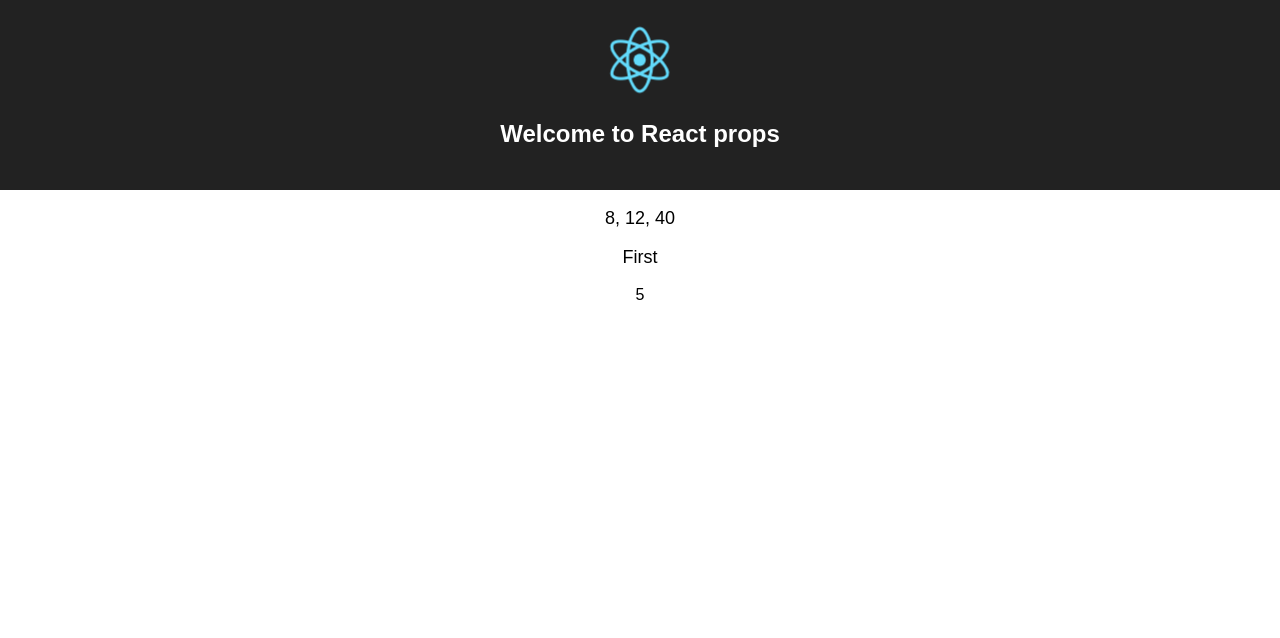
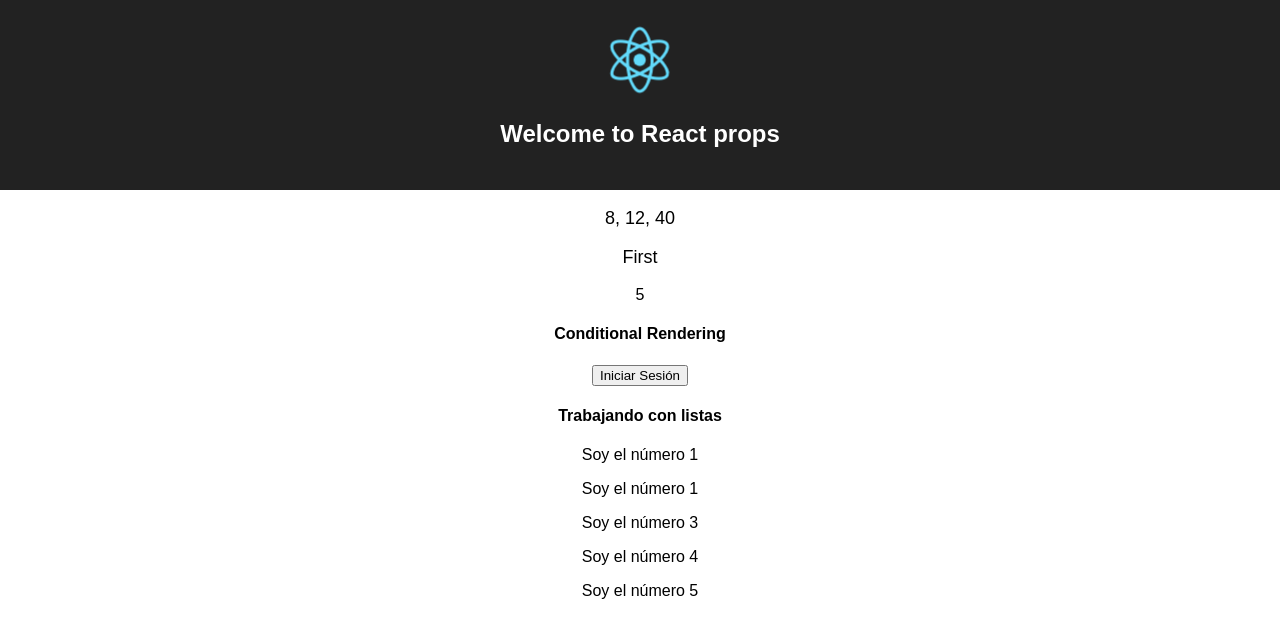
Before and after one commit to dktomaszenko/aprendeReactJS, a React (Create React App) app: page / in a window 1280 px wide. Shown: the top 638 px of the page. Built offline with nearby package versions, Linux system fonts and the light colour scheme.

Commit message:
Trabajando con listas

```diff
--- a/src/App.js
+++ b/src/App.js
@@ -1,12 +1,29 @@
 import React, {Component} from 'react';
 import logo from './logo.svg';
 import './App.css';
+import ConditionalSection from './sections/conditional'
+
 
 class Hello extends Component {
     render() {
         return <h1 className="App-title">{this.props.title}</h1>
     }
 }
+class MiLista extends Component {
+    render (){
+        const numbers = [1, 1, 3, 4, 5 ];
+        return (
+            <div>
+                <h4>Trabajando con listas</h4>
+                {numbers.map((number, index)=>{
+                    return <p key={index}>Soy el número {number}</p>
+                })}
+            </div>
+        )
+    }
+}
+
+
 
 class Text extends Component {
     render() {
@@ -23,6 +40,8 @@ class Text extends Component {
                 <p className="App-intro">{mappedNumber.join(', ')}</p>
                 <p className="App-intro">{objectWithInfo.key}</p>
                 <Contador />
+                <ConditionalSection />
+                <MiLista />
             </div>
         )
     }
--- /dev/null
+++ b/src/sections/conditional.js
@@ -0,0 +1,36 @@
+import React, {Component} from 'react';
+
+export default class ConditionalSection extends Component {
+    constructor() {
+        super();
+        this.state = {
+            isUserLogged: false
+        }
+    }
+
+    render() {
+        return (
+            <div>
+                <h4>Conditional Rendering</h4>
+                {!this.state.isUserLogged ? <LoginButton/> : <LogoutButton/>}
+            </div>
+        )
+    }
+}
+
+class LoginButton extends Component {
+    render() {
+        return <button>Iniciar Sesión</button>
+    }
+}
+
+class LogoutButton extends Component {
+    render() {
+        return (
+            <div>
+                <p>Bienvenido usuario !!!</p>
+                <button>Cerrar sesión</button>
+            </div>
+        )
+    }
+}
```
